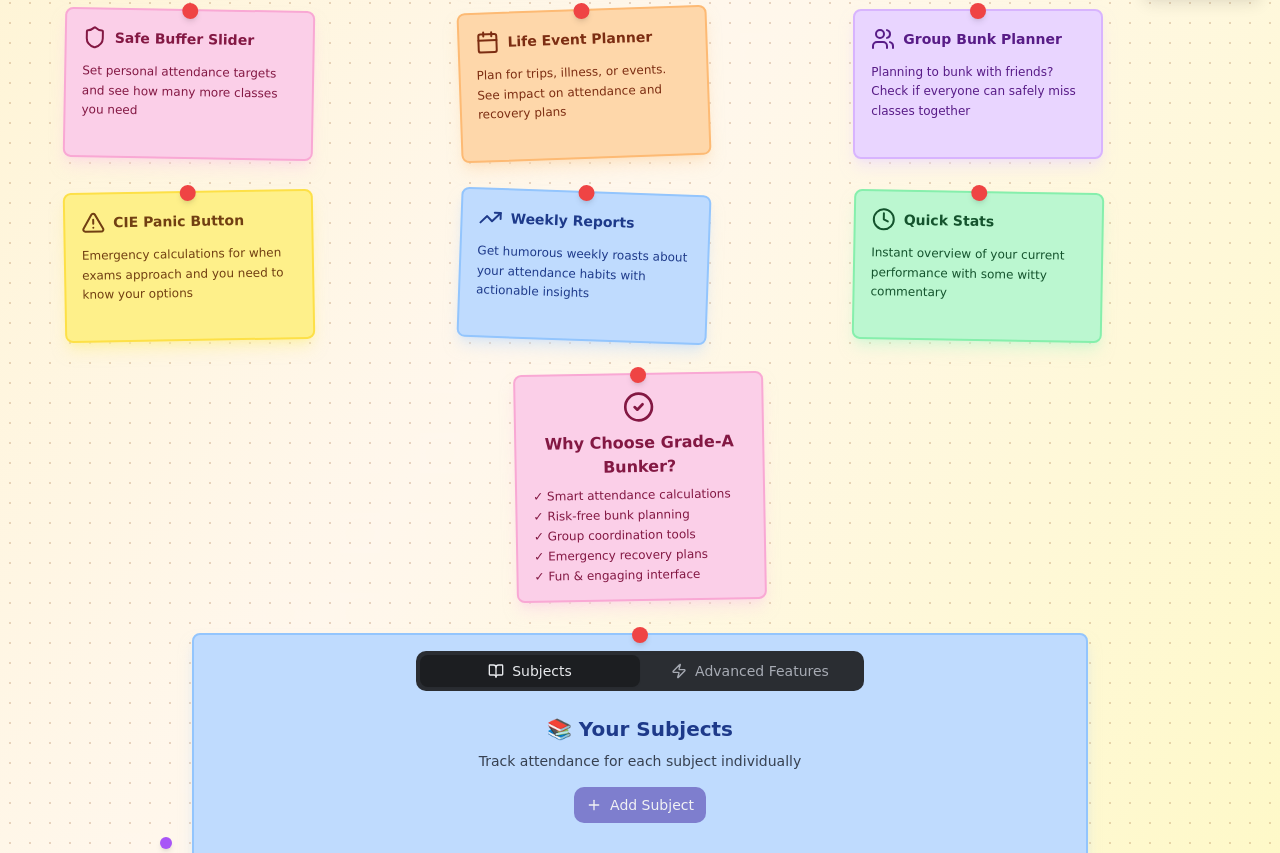
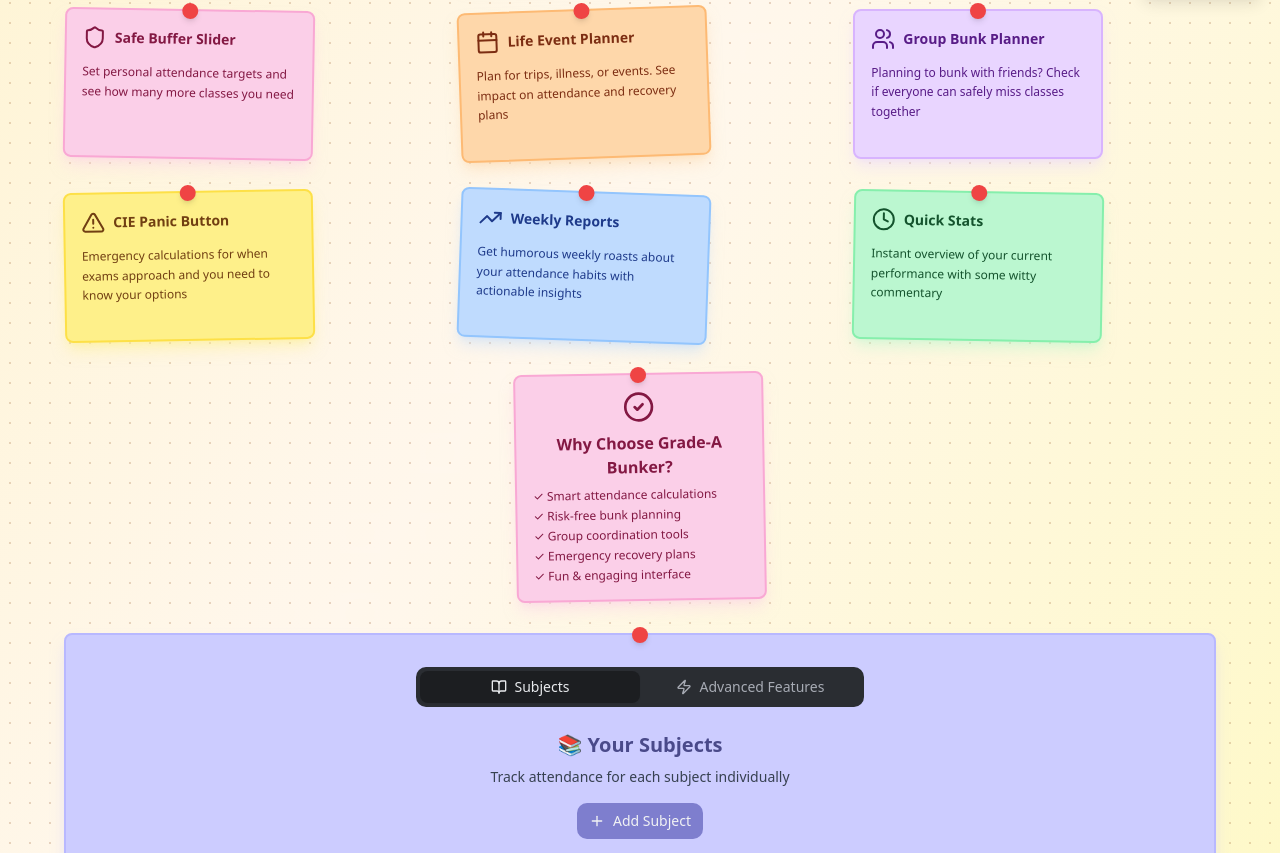
Before and after one commit to must-not-be-namedd/uni-attain, a React (Vite) app: page / in a window 1280 px wide. Shown: the part 787-1640 px from the top of the page. Built offline with nearby package versions, Linux system fonts and the light colour scheme.

Commit message:
Refactor bulletin board styling
Update bulletin board to use full width, change background color to periwinkle, and use simple, non-cursive styling for readability.

```diff
--- a/src/components/AttendanceDashboard.tsx
+++ b/src/components/AttendanceDashboard.tsx
@@ -79,7 +79,7 @@ export function AttendanceDashboard() {
         )}
 
         {/* Main Content */}
-        <StickyNote color="blue" className="mx-auto max-w-4xl">
+        <StickyNote color="periwinkle" size="full" className="mx-auto">
           <Tabs defaultValue="subjects" className="space-y-6">
             <TabsList className="w-full max-w-md mx-auto grid grid-cols-2">
               <TabsTrigger value="subjects" className="tour-subjects-tab flex items-center gap-2">
--- a/src/components/StickyNote.tsx
+++ b/src/components/StickyNote.tsx
@@ -3,10 +3,10 @@ import { cn } from '@/lib/utils';
 
 interface StickyNoteProps {
   children: React.ReactNode;
-  color?: 'yellow' | 'blue' | 'green' | 'pink' | 'orange' | 'purple';
+  color?: 'yellow' | 'blue' | 'green' | 'pink' | 'orange' | 'purple' | 'periwinkle';
   rotate?: boolean;
   className?: string;
-  size?: 'sm' | 'md' | 'lg';
+  size?: 'sm' | 'md' | 'lg' | 'xl' | 'full';
 }
 
 const colorVariants = {
@@ -16,12 +16,15 @@ const colorVariants = {
   pink: 'bg-pink-200 border-pink-300 text-pink-900 shadow-pink-200/50',
   orange: 'bg-orange-200 border-orange-300 text-orange-900 shadow-orange-200/50',
   purple: 'bg-purple-200 border-purple-300 text-purple-900 shadow-purple-200/50',
+  periwinkle: 'bg-[#CCCCFF] border-[#B8B8FF] text-[#4A4A8A] shadow-[#CCCCFF]/50',
 };
 
 const sizeVariants = {
   sm: 'p-3 text-sm min-h-[120px] w-full max-w-[200px]',
   md: 'p-4 text-base min-h-[150px] w-full max-w-[250px]',
   lg: 'p-6 text-lg min-h-[200px] w-full max-w-[300px]',
+  xl: 'p-8 text-lg min-h-[250px] w-full max-w-[600px]',
+  full: 'p-8 text-lg min-h-[300px] w-full max-w-[95vw]',
 };
 
 const rotateVariants = [
@@ -53,7 +56,7 @@ export function StickyNote({
         className
       )}
       style={{
-        fontFamily: 'Comic Sans MS, cursive, sans-serif',
+        fontFamily: 'system-ui, -apple-system, sans-serif',
       }}
     >
       {children}
```
